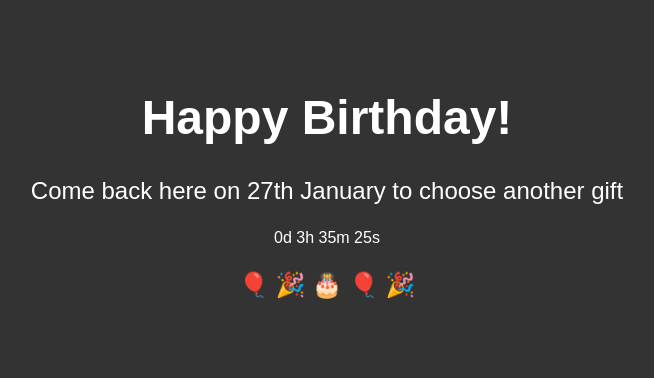
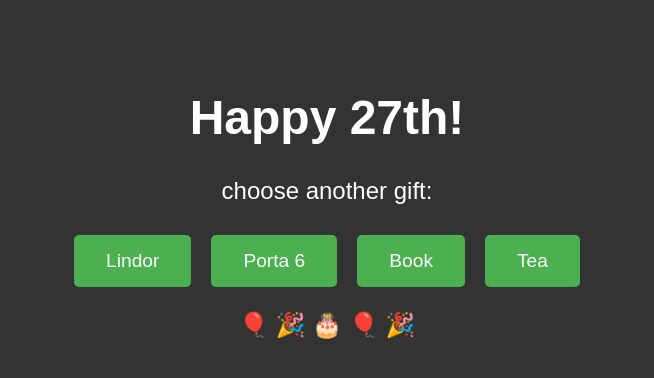
Before and after one commit to steel424/happybirthday, a website: page public/index.html in a window 1280 px wide. Shown: the whole page, without its empty margins (313-967 px from the left). Drawn offline with Linux system fonts and the light colour scheme.

Commit message:
update for 27th

```diff
--- a/public/index.html
+++ b/public/index.html
@@ -7,26 +7,27 @@
   <link rel="stylesheet" href="style.css">
 </head>
 <body>
-  <h1>Happy Birthday!</h1>
-  <p class="subtitle">Come back here on 27th January to choose another gift</p>
+  <h1>Happy 27th!</h1>
+  <!-- <p class="subtitle">Come back here on 27th January to choose another gift</p> -->
+  <p class="subtitle">choose another gift:</p>
 
   <div id="countdown-timer">
     <p id="timer"></p>
   </div>
 
 
-  <!-- <div class="choices">
-    <button class="choice-btn" onclick="submitChoice('Chocolate')">Chocolate</button>
-    <button class="choice-btn" onclick="submitChoice('Wine')">Wine</button>
+  <div class="choices">
+    <button class="choice-btn" onclick="submitChoice('Lindor')">Lindor</button>
+    <button class="choice-btn" onclick="submitChoice('Porta 6')">Porta 6</button>
     <button class="choice-btn" onclick="submitChoice('Book')">Book</button>
     <button class="choice-btn" onclick="submitChoice('Tea')">Tea</button>
-  </div> -->
+  </div>
 
   <div class="decor">
     <p>🎈 🎉 🎂 🎈 🎉</p>
   </div>
 
-  <!-- <script>
+  <script>
     function submitChoice(choice) {
       fetch('/submit', {
         method: 'POST',
@@ -44,8 +45,8 @@
         console.error('Error:', error);
       });
     }
-  </script> -->
+  </script>
 
-  <script src="timer.js"></script>
+  <!-- <script src="timer.js"></script> -->
 </body>
 </html>
```
